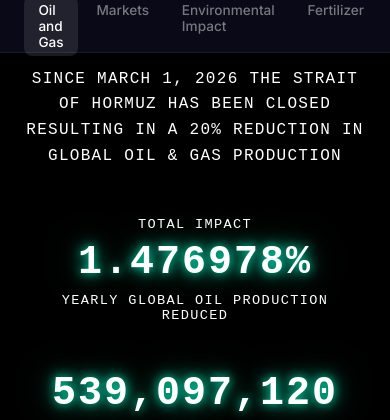
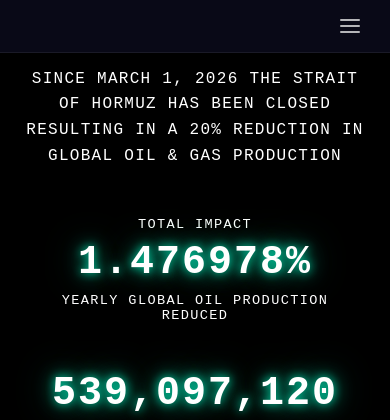
Before and after one commit to eantze/iranwarticker, a Flask app: page / in a window 390 px wide. Shown: the top 420 px of the page. Run offline with Flask 3, Linux system fonts and the light colour scheme.

Commit message:
Add hamburger menu for mobile nav
Nav links were overflowing on small screens. Added a toggle button
that collapses the nav into a dropdown menu on viewports under 768px.

Co-Authored-By: Claude Opus 4.6 <noreply@anthropic.com>

```diff
--- a/static/css/base.css
+++ b/static/css/base.css
@@ -82,3 +82,57 @@ body {
     color: #ffffff;
     background: rgba(255, 255, 255, 0.1);
 }
+
+/* Hamburger toggle — hidden on desktop */
+.nav-toggle {
+    display: none;
+    background: none;
+    border: none;
+    cursor: pointer;
+    padding: 0.4rem;
+    flex-direction: column;
+    gap: 4px;
+}
+
+.nav-toggle span {
+    display: block;
+    width: 20px;
+    height: 2px;
+    background: rgba(255, 255, 255, 0.7);
+    border-radius: 1px;
+    transition: background 0.2s;
+}
+
+/* Mobile nav */
+@media (max-width: 768px) {
+    .nav-toggle {
+        display: flex;
+    }
+
+    .nav-links {
+        display: none;
+        position: absolute;
+        top: 52px;
+        left: 0;
+        right: 0;
+        background: rgba(10, 10, 26, 0.97);
+        backdrop-filter: blur(12px);
+        border-bottom: 1px solid rgba(255, 255, 255, 0.07);
+        flex-direction: column;
+        padding: 0.5rem 0;
+    }
+
+    .nav-links.open {
+        display: flex;
+    }
+
+    .nav-link {
+        padding: 0.75rem 1.5rem;
+        border-radius: 0;
+        font-size: 0.9rem;
+    }
+
+    .nav-link:hover {
+        background: rgba(255, 255, 255, 0.04);
+    }
+}
--- a/templates/_nav.html
+++ b/templates/_nav.html
@@ -1,6 +1,9 @@
 <nav class="top-nav">
     <div class="nav-inner">
         <a href="/" class="nav-brand"></a>
+        <button class="nav-toggle" onclick="document.querySelector('.nav-links').classList.toggle('open')" aria-label="Menu">
+            <span></span><span></span><span></span>
+        </button>
         <div class="nav-links">
             <a href="/" class="nav-link {{ 'active' if active_page == 'home' }}">Oil and Gas</a>
             <a href="/markets" class="nav-link {{ 'active' if active_page == 'markets' }}">Markets</a>
```
